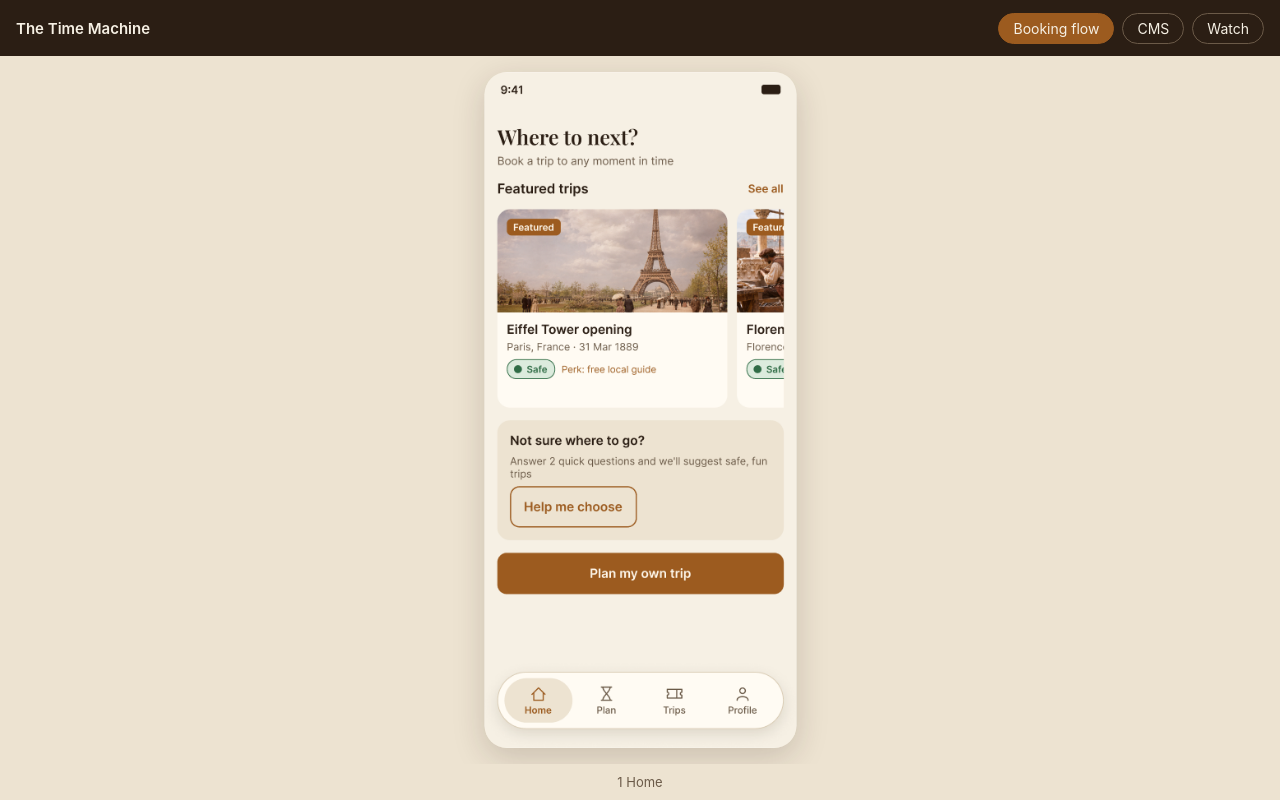
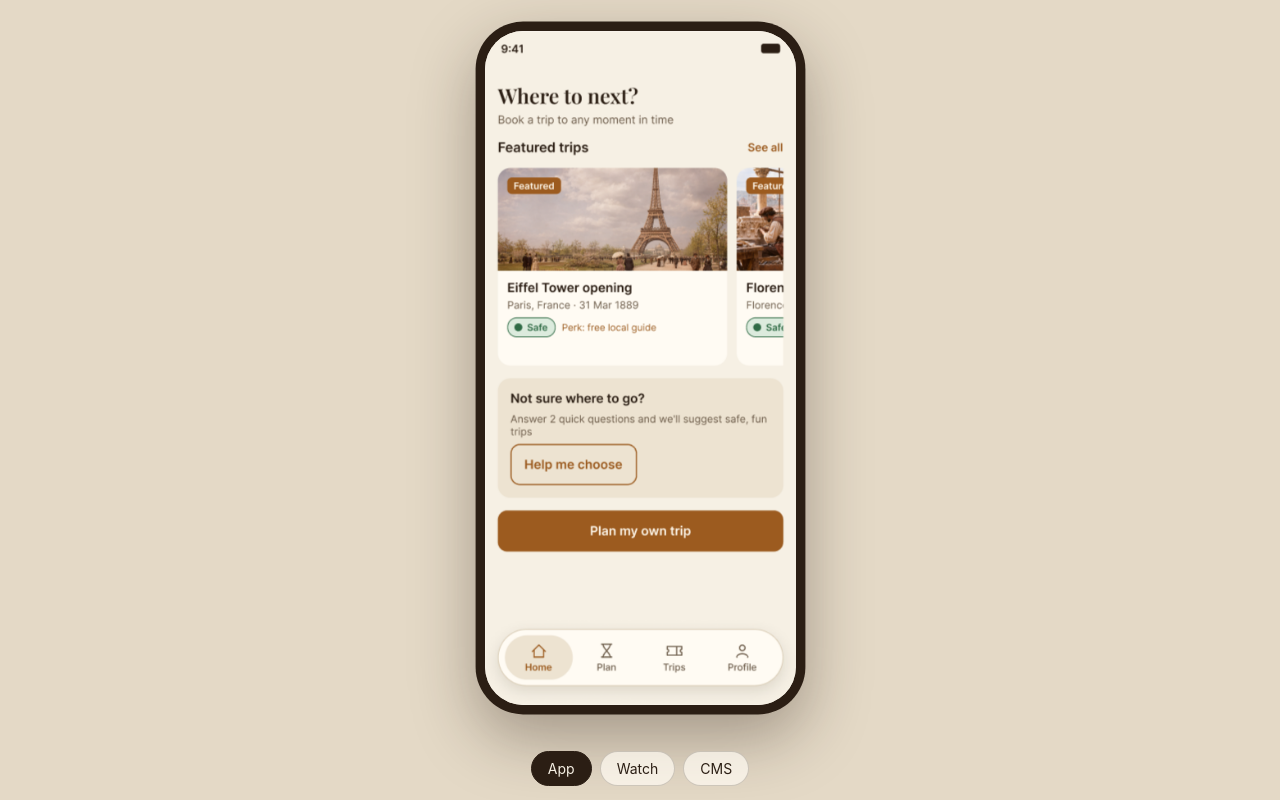
Before and after one commit to sdanforworks-deploy/Mteltest, a plain HTML site: page prototype/index.html in a window 1280 px wide. Drawn offline with Linux system fonts and the light colour scheme.

Commit message:
Make web prototype feel like a native app: device frame, page transitions, full screen on phones
Co-Authored-By: Claude Opus 5.5 <noreply@anthropic.com>

```diff
--- a/prototype/index.html
+++ b/prototype/index.html
@@ -2,85 +2,107 @@
 <html lang="en">
 <head>
 <meta charset="utf-8">
-<meta name="viewport" content="width=device-width, initial-scale=1">
-<title>The Time Machine · Prototype</title>
+<meta name="viewport" content="width=device-width, initial-scale=1, viewport-fit=cover">
+<meta name="theme-color" content="#F6F0E4">
+<meta name="apple-mobile-web-app-capable" content="yes">
+<title>The Time Machine</title>
 <style>
-  :root { --ink:#2B1E14; --cream:#F6F0E4; --sand:#EDE3D1; --copper:#9C5B1F; --mute:#6B5A48; }
-  * { box-sizing: border-box; }
-  html, body { margin: 0; height: 100%; background: var(--sand); color: var(--ink); font-family: Inter, system-ui, sans-serif; }
-  header { height: 56px; display: flex; align-items: center; gap: 8px; padding: 0 16px; background: var(--ink); color: var(--cream); }
-  header b { font-weight: 600; margin-right: auto; font-size: 15px; }
-  header button { font: inherit; font-size: 14px; border: 1px solid #6B5A48; background: transparent; color: var(--cream); padding: 6px 14px; border-radius: 18px; cursor: pointer; }
-  header button.on { background: var(--copper); border-color: var(--copper); }
-  #stage { height: calc(100% - 56px - 36px); display: flex; align-items: center; justify-content: center; overflow: hidden; }
-  #wrap { position: relative; transform-origin: center center; }
-  #screen { position: relative; background-repeat: no-repeat; border-radius: 28px; overflow: hidden; box-shadow: 0 12px 40px rgba(43,30,20,.18); }
-  #screen.desk { border-radius: 8px; }
-  #screen.watch { border-radius: 40px; }
-  .hot { position: absolute; cursor: pointer; border-radius: 10px; }
-  .flash .hot { background: rgba(156,91,31,.25); outline: 2px solid rgba(156,91,31,.7); }
-  footer { height: 36px; display: flex; align-items: center; justify-content: center; font-size: 13px; color: var(--mute); }
+  :root { --ink:#2B1E14; --cream:#F6F0E4; --sand:#E4D9C6; --copper:#9C5B1F; --mute:#6B5A48; --ease:cubic-bezier(.2,.8,.2,1); }
+  * { box-sizing: border-box; -webkit-tap-highlight-color: transparent; }
+  html, body { margin: 0; height: 100%; background: var(--sand); color: var(--ink); font-family: Inter, system-ui, sans-serif; overflow: hidden; }
+  #stage { position: fixed; inset: 0 0 64px 0; display: flex; align-items: center; justify-content: center; }
+  #device { position: relative; transform-origin: center center; padding: 12px; border-radius: 60px; background: var(--ink); box-shadow: 0 30px 80px rgba(43,30,20,.35); }
+  #device.desk { padding: 0; border-radius: 12px; background: none; }
+  #device.watch { padding: 14px; border-radius: 56px; }
+  #viewport { position: relative; overflow: hidden; border-radius: 48px; background: var(--cream); }
+  #device.desk #viewport { border-radius: 12px; }
+  #device.watch #viewport { border-radius: 42px; background: #2B1E14; }
+  .scr { position: absolute; inset: 0; background-repeat: no-repeat; will-change: transform, opacity; }
+  .in-fwd   { animation: inFwd .32s var(--ease) both; }
+  .out-fwd  { animation: outFwd .32s var(--ease) both; }
+  .in-back  { animation: inBack .32s var(--ease) both; }
+  .out-back { animation: outBack .32s var(--ease) both; }
+  .in-fade  { animation: inFade .25s ease-out both; }
+  @keyframes inFwd  { from { transform: translateX(100%); } to { transform: none; } }
+  @keyframes outFwd { from { transform: none; } to { transform: translateX(-28%); filter: brightness(.92); } }
+  @keyframes inBack { from { transform: translateX(-28%); filter: brightness(.92); } to { transform: none; filter: none; } }
+  @keyframes outBack{ from { transform: none; } to { transform: translateX(100%); } }
+  @keyframes inFade { from { opacity: 0; } to { opacity: 1; } }
+  .hot { position: absolute; cursor: pointer; border-radius: 12px; transition: background-color .12s; }
+  .hot:active { background: rgba(43,30,20,.12); }
+  .flash .hot { background: rgba(156,91,31,.18); outline: 2px solid rgba(156,91,31,.55); }
+  #bar { position: fixed; left: 0; right: 0; bottom: 0; height: 64px; display: flex; align-items: center; justify-content: center; gap: 8px; }
+  #bar button { font: inherit; font-size: 14px; border: 1px solid rgba(43,30,20,.2); background: rgba(255,251,243,.7); color: var(--ink); padding: 8px 16px; border-radius: 20px; cursor: pointer; }
+  #bar button.on { background: var(--ink); color: var(--cream); border-color: var(--ink); }
+  /* Phone: run full screen like the real app */
+  @media (max-width: 520px) {
+    html, body { background: var(--cream); }
+    #stage { inset: 0; align-items: flex-start; }
+    #device, #device.watch { padding: 0; border-radius: 0; box-shadow: none; background: none; transform-origin: top center; }
+    #viewport { border-radius: 0; }
+    #bar { display: none; }
+  }
 </style>
 </head>
 <body>
-<header>
-  <b>The Time Machine</b>
-  <button data-flow="booking">Booking flow</button>
+<div id="stage"><div id="device"><div id="viewport"></div></div></div>
+<nav id="bar">
+  <button data-flow="booking">App</button>
+  <button data-flow="watch">Watch</button>
   <button data-flow="cms">CMS</button>
-  <button data-flow="watch">Watch</button>
-</header>
-<div id="stage"><div id="wrap"><div id="screen"></div></div></div>
-<footer id="hint">Tap the screen to see what you can click</footer>
+</nav>
 <script>
-// Images are exports of the Figma sections (40 px padding). scale = image px per Figma px.
-const IMG = { phone: { src: 'phone.png', s: 4096 / 4245 }, cms: { src: 'cms.png', s: 1 }, watch: { src: 'watch.png', s: 1 } };
+const IMG = { phone: { src: 'phone.png', w: 4245 }, cms: { src: 'cms.png', w: 3451 }, watch: { src: 'watch.png', w: 1573 } };
 const S = {
-  '18:3':  ['phone', 37, 57, 393, 852, '1 Home'],
-  '18:78': ['phone', 510, 57, 393, 852, '2 Assist'],
-  '18:147':['phone', 983, 57, 393, 852, '3 Pick destination'],
-  '18:223':['phone', 1456, 57, 393, 852, '3b Open-ended stay'],
-  '18:328':['phone', 1929, 57, 393, 852, '4 Destination report'],
-  '18:366':['phone', 2402, 57, 393, 852, '4b Caution'],
-  '18:413':['phone', 2875, 57, 393, 852, '4c Blocked'],
-  '18:462':['phone', 3348, 57, 393, 852, '4d What to wear'],
-  '20:225':['phone', 37, 1049, 393, 852, '5 Review and book'],
-  '20:293':['phone', 510, 1049, 393, 852, '6 Ticket'],
-  '20:455':['phone', 983, 1049, 393, 852, '7 In-trip'],
-  '20:488':['phone', 1456, 1049, 393, 852, '7b Danger alert'],
-  '20:536':['phone', 1929, 1049, 393, 852, '7c Return reminder'],
-  '20:575':['phone', 2402, 1049, 393, 852, '8 Returned'],
-  '20:604':['watch', 473, 395, 198, 242, 'W0 Watch · Ticket'],
-  '20:738':['watch', 731, 395, 198, 242, 'W1 Watch · Return countdown'],
-  '20:746':['watch', 989, 395, 198, 242, 'W2 Watch · Danger alert'],
-  '23:565':['cms', 53, 104, 1440, 1024, 'CMS 1 Traveler monitor'],
-  '23:820':['cms', 1573, 104, 1440, 1024, 'CMS 2 Featured events'],
+  '18:3':['phone',37,57,393,852],'18:78':['phone',510,57,393,852],'18:147':['phone',983,57,393,852],'18:223':['phone',1456,57,393,852,'pop'],
+  '18:328':['phone',1929,57,393,852],'18:366':['phone',2402,57,393,852],'18:413':['phone',2875,57,393,852],'18:462':['phone',3348,57,393,852,'pop'],
+  '20:225':['phone',37,1049,393,852],'20:293':['phone',510,1049,393,852],'20:455':['phone',983,1049,393,852],'20:488':['phone',1456,1049,393,852,'pop'],
+  '20:536':['phone',1929,1049,393,852,'pop'],'20:575':['phone',2402,1049,393,852],
+  '20:604':['watch',473,395,198,242],'20:738':['watch',731,395,198,242],'20:746':['watch',989,395,198,242],
+  '23:565':['cms',53,104,1440,1024],'23:820':['cms',1573,104,1440,1024],
 };
-// [screen, x, y, w, h, timeoutMs, destination] — taken from the Figma prototype links
-const L = [["18:3",16,173,290,250,0,"18:328"],["18:3",32,522,160,52,0,"18:78"],["18:3",16,606,361,52,0,"18:147"],["18:78",0,44,60,56,0,"BACK"],["18:78",60,44,333,56,0,"18:147"],["18:147",0,44,60,56,0,"BACK"],["18:147",16,561,361,40,0,"18:223"],["18:147",16,776,361,52,0,"18:328"],["18:223",24,776,345,52,0,"18:147"],["18:328",0,44,60,56,0,"BACK"],["18:328",16,508,128,52,0,"18:462"],["18:328",130,747,133,17,0,"18:147"],["18:328",16,776,361,52,0,"20:225"],["18:366",16,349,361,64,0,"18:328"],["18:366",130,747,133,17,0,"18:147"],["18:413",16,349,361,64,0,"18:328"],["18:413",16,776,361,52,0,"18:147"],["18:462",345,70,40,40,0,"18:328"],["18:462",24,776,345,52,0,"18:328"],["20:225",0,44,60,56,0,"BACK"],["20:225",16,776,361,52,0,"20:293"],["20:293",16,100,361,354,0,"20:455"],["20:455",0,0,393,852,3000,"20:488"],["20:455",16,776,361,52,0,"20:575"],["20:488",24,712,345,52,0,"20:575"],["20:488",24,776,345,52,0,"20:536"],["20:536",16,776,361,52,0,"20:575"],["20:536",8,44,377,96,0,"20:455"],["20:575",16,776,361,52,0,"18:3"],["23:565",12,192,216,36,0,"23:820"],["23:820",12,72,216,36,0,"23:565"],["20:604",0,0,198,242,0,"20:738"],["20:738",0,0,198,242,0,"20:746"],["20:746",0,0,198,242,0,"20:604"]];
+const L = [["18:3",16,173,290,250,0,"18:328"],["18:3",32,522,160,52,0,"18:78"],["18:3",16,606,361,52,0,"18:147"],["18:78",0,44,60,56,0,"BACK"],["18:147",0,44,60,56,0,"BACK"],["18:147",16,561,361,40,0,"18:223"],["18:147",16,776,361,52,0,"18:328"],["18:223",24,776,345,52,0,"18:147"],["18:328",0,44,60,56,0,"BACK"],["18:328",16,508,128,52,0,"18:462"],["18:328",130,747,133,17,0,"18:147"],["18:328",16,776,361,52,0,"20:225"],["18:366",16,349,361,64,0,"18:328"],["18:366",130,747,133,17,0,"18:147"],["18:413",16,349,361,64,0,"18:328"],["18:413",16,776,361,52,0,"18:147"],["18:462",345,70,40,40,0,"18:328"],["18:462",24,776,345,52,0,"18:328"],["20:225",0,44,60,56,0,"BACK"],["20:225",16,776,361,52,0,"20:293"],["20:293",16,100,361,354,0,"20:455"],["20:455",0,0,393,852,3000,"20:488"],["20:455",16,776,361,52,0,"20:575"],["20:488",24,712,345,52,0,"20:575"],["20:488",24,776,345,52,0,"20:536"],["20:536",16,776,361,52,0,"20:575"],["20:536",8,44,377,96,0,"20:455"],["20:575",16,776,361,52,0,"18:3"],["23:565",12,192,216,36,0,"23:820"],["23:820",12,72,216,36,0,"23:565"],["20:604",0,0,198,242,0,"20:738"],["20:738",0,0,198,242,0,"20:746"],["20:746",0,0,198,242,0,"20:604"]];
+// Assist: let a suggestion card open Pick destination like in the app
+L.push(["18:78",16,334,361,96,0,"18:147"]);
 const FLOW = { booking: '18:3', cms: '23:565', watch: '20:604' };
-const screenEl = document.getElementById('screen'), wrap = document.getElementById('wrap'), hint = document.getElementById('hint');
-let cur = null, timer = null; const hist = [];
-function fit() { const [, , , w, h] = S[cur]; const st = document.getElementById('stage'); const k = Math.min((st.clientWidth - 32) / w, (st.clientHeight - 32) / h, 1.2); wrap.style.transform = `scale(${k})`; }
-function show(id, push = true) {
+const dev = document.getElementById('device'), vp = document.getElementById('viewport');
+let cur = null, el = null, timer = null; const hist = [];
+const mobile = () => innerWidth <= 520;
+function fit() { if (!cur) return; const [kind, , , w, h] = S[cur]; const st = document.getElementById('stage');
+  let k; if (mobile() && kind !== 'cms') k = Math.min(innerWidth / w, innerHeight / h); else { const pad = kind === 'cms' ? 0 : 28; k = Math.min((st.clientWidth - 40) / (w + pad), (st.clientHeight - 40) / (h + pad), 1); }
+  dev.style.transform = `scale(${k})`; }
+function build(id) { const [kind, x, y, w, h] = S[id]; const I = IMG[kind]; const d = document.createElement('div'); d.className = 'scr';
+  Object.assign(d.style, { backgroundImage: `url(${I.src})`, backgroundSize: `${I.w}px auto`, backgroundPosition: `-${40 + x}px -${40 + y}px` });
+  for (const [s, hx, hy, hw, hh, ms, dest] of L) { if (s !== id || ms) continue; const a = document.createElement('div'); a.className = 'hot';
+    Object.assign(a.style, { left: hx + 'px', top: hy + 'px', width: hw + 'px', height: hh + 'px' });
+    a.onclick = e => { e.stopPropagation(); dest === 'BACK' ? back() : go(dest); }; d.appendChild(a); }
+  d.addEventListener('click', () => { d.classList.add('flash'); setTimeout(() => d.classList.remove('flash'), 450); });
+  return d; }
+function render(id, mode) {
   if (timer) { clearTimeout(timer); timer = null; }
-  if (push && cur) hist.push(cur);
-  cur = id; const [img, x, y, w, h, name] = S[id]; const I = IMG[img];
-  screenEl.className = img === 'cms' ? 'desk' : img === 'watch' ? 'watch' : '';
-  Object.assign(screenEl.style, { width: w + 'px', height: h + 'px', backgroundImage: `url(${I.src})`, backgroundSize: `${(img === 'phone' ? 4245 : img === 'cms' ? 3451 : 1573)}px auto`, backgroundPosition: `-${40 + x}px -${40 + y}px` });
-  screenEl.innerHTML = '';
-  for (const [s, hx, hy, hw, hh, ms, d] of L) { if (s !== id) continue;
-    if (ms) { timer = setTimeout(() => cur === id && show(d), ms); continue; }
-    const a = document.createElement('div'); a.className = 'hot'; Object.assign(a.style, { left: hx + 'px', top: hy + 'px', width: hw + 'px', height: hh + 'px' });
-    a.onclick = e => { e.stopPropagation(); if (d === 'BACK') { if (hist.length) show(hist.pop(), false); } else show(d); };
-    screenEl.appendChild(a); }
-  hint.textContent = name + (id === '20:455' ? ' · a danger alert appears after 3 seconds' : '');
-  document.querySelectorAll('header button').forEach(b => b.classList.toggle('on', FLOW[b.dataset.flow] && S[cur][0] === S[FLOW[b.dataset.flow]][0]));
-  fit();
-}
-screenEl.addEventListener('click', () => { screenEl.classList.add('flash'); setTimeout(() => screenEl.classList.remove('flash'), 500); });
-document.querySelectorAll('header button').forEach(b => b.onclick = () => { hist.length = 0; show(FLOW[b.dataset.flow], false); });
+  const [kind, , , w, h, type] = S[id];
+  dev.className = kind === 'cms' ? 'desk' : kind === 'watch' ? 'watch' : '';
+  vp.style.width = w + 'px'; vp.style.height = h + 'px';
+  const old = el, next = build(id); vp.appendChild(next);
+  const sameKind = cur && S[cur][0] === kind;
+  if (old && sameKind && mode) {
+    const pop = type === 'pop' || (cur && S[cur][5] === 'pop');
+    if (pop) { next.classList.add('in-fade'); setTimeout(() => old.remove(), 260); }
+    else if (mode === 'back') { vp.insertBefore(next, old); next.classList.add('in-back'); old.classList.add('out-back'); setTimeout(() => old.remove(), 330); }
+    else { old.classList.add('out-fwd'); next.classList.add('in-fwd'); setTimeout(() => old.remove(), 330); }
+  } else if (old) old.remove();
+  el = next; cur = id;
+  for (const [s, , , , , ms, dest] of L) if (s === id && ms) timer = setTimeout(() => cur === id && go(dest), ms);
+  document.querySelectorAll('#bar button').forEach(b => b.classList.toggle('on', S[FLOW[b.dataset.flow]][0] === kind));
+  fit(); }
+function go(id) { hist.push(cur); render(id, 'fwd'); }
+function back() { if (hist.length) render(hist.pop(), 'back'); }
+document.querySelectorAll('#bar button').forEach(b => b.onclick = () => { hist.length = 0; render(FLOW[b.dataset.flow], null); });
+// swipe from the left edge to go back, like iOS
+let sx = null; addEventListener('touchstart', e => { const t = e.touches[0]; sx = t.clientX < 24 ? t.clientX : null; }, { passive: true });
+addEventListener('touchend', e => { if (sx !== null && e.changedTouches[0].clientX - sx > 80) back(); sx = null; });
 addEventListener('resize', fit);
-show('18:3', false);
+render('18:3', null);
 </script>
 </body>
 </html>
```
